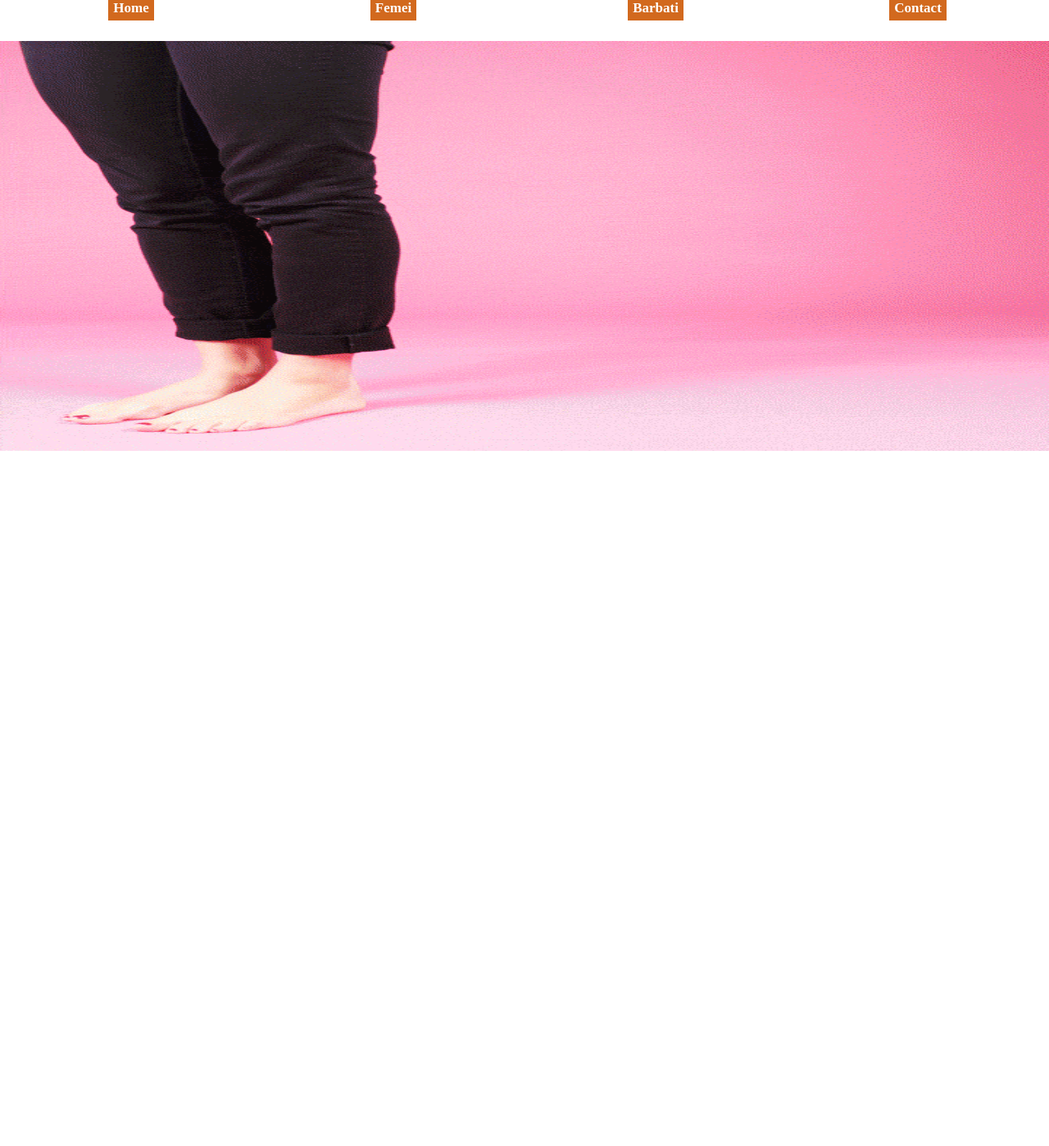
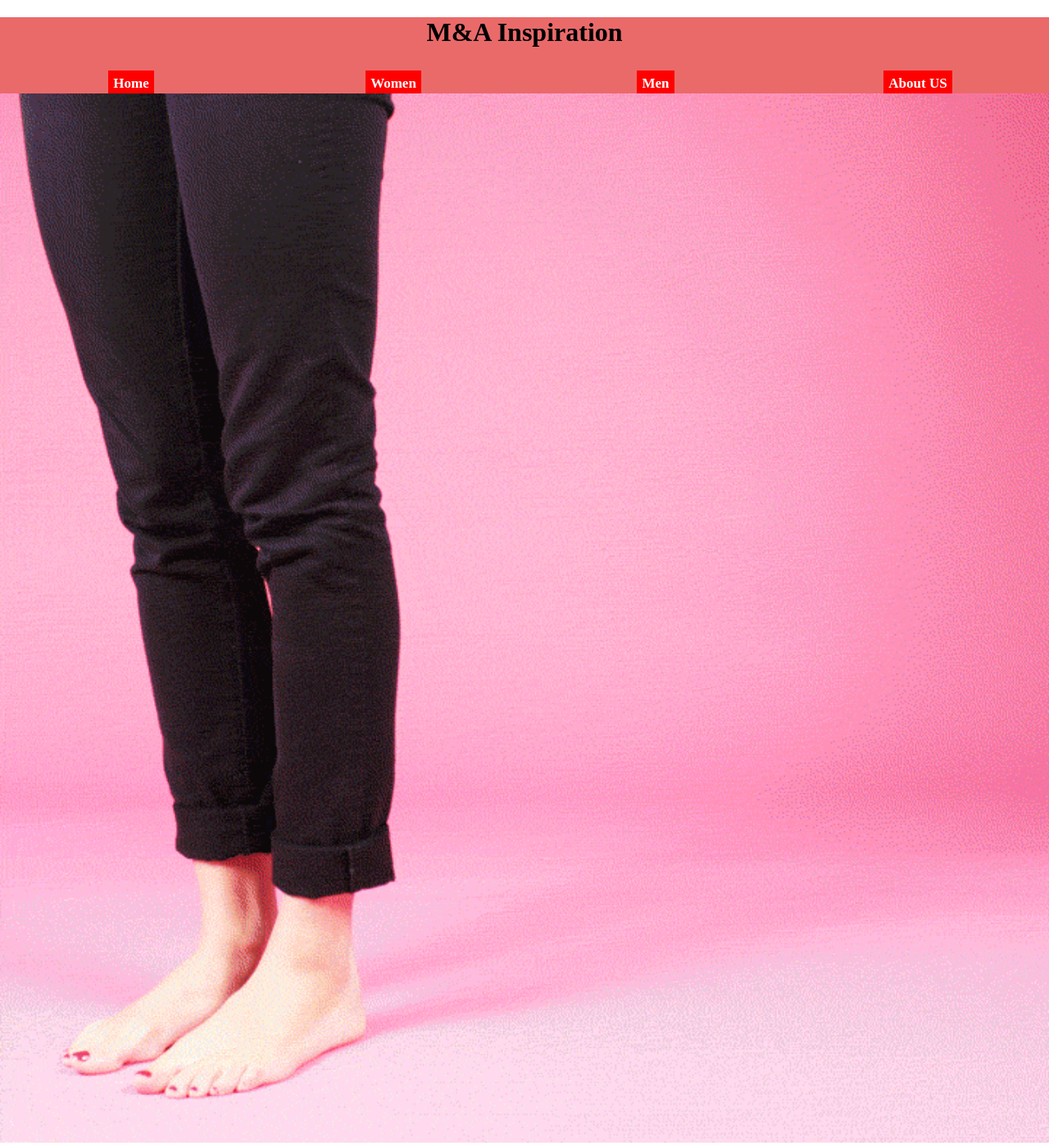
Before and after one commit to MayaMaria/Proiect, a PHP site: page / in a window 1280 px wide. Shown: the whole page at 82% size. Before the commit the page ends 550 px from the top, so only its background shows below. Run offline with PHP 8.4, Linux system fonts and the light colour scheme.

Commit message:
modificari nume fisiere

```diff
--- a/index.html
+++ b/index.html
@@ -10,23 +10,28 @@
 
 <body>
 
+	<header>
+	<div><h1>M&A Inspiration</h1></div>
 	<div class="menu">
 		<div ><a href="index.html"> Home</a></div>
-		<div><a href="femei.html">Femei</a></div>
-		<div ><a href="barbati.html">Barbati</a></div>
-		<div ><a href="contact.html">Contact</a></div>
+		<div><a href="women.html">Women</a></div>
+		<div ><a href="men.html">Men</a></div>
+		<div ><a href="contact.html">About US</a></div>
 	</div>
+	</header>
+
+
 	<div class="content">
 			<img id="back" src="imagini/3.gif">
 	</div>
+
+	<footer>
+
+	</footer>
 
 
 
 
 </body>
 
-
-
-
-
 </html>
--- a/style.css
+++ b/style.css
@@ -1,35 +1,34 @@
-
 body
 {
 	margin-top:0px;
 	margin-left:0px;
 	margin-right:0px;
+	margin-bottom:0px;
 }
 
 .menu
 {
-
 	display:flex;
 	position:relative;
 	width: 100%;
-	height: 50px;
+	height: auto;
 	list-style:none;
-	background-color:white;
 	text-align:center;
-
+	font: italic bold Georgia;
+	font-size:30px;
 
 }
 a:link,a:visited {
 	font-weight:bold;
 	font-size:17px;
 	color:#FFFFFF;
-	background-color:#d2691e;
+	background-color:#ff0000;
 	text-align:center;
 	padding:6px;
     text-decoration:none;
 }
 a:hover,a:active {
-	background-color:#daa520;
+	background-color:#800000;
 }
 
 .menu > div
@@ -45,5 +44,27 @@ a:hover,a:active {
 #back
 {
 	width:100%;
-	height:500px;
+	height:auto;
 }
+
+
+footer
+{
+	background-color:white;
+	height:auto;
+}
+
+h1
+{
+	width:100%;
+	height:auto;
+	position:relative;
+	text-align:center;
+	font-family:"blackadder itc";
+	font-size:auto;
+}
+
+header
+{
+	background-color:#EA6A6A;
+}
```
Also changed, not shown: contact.html (+12 -7 lines), men.html (renamed from barbati.html, +12 -7 lines), women.html (renamed from femei.html, +12 -7 lines), imagini/2.jpg (added), imagini/3.png (added).
